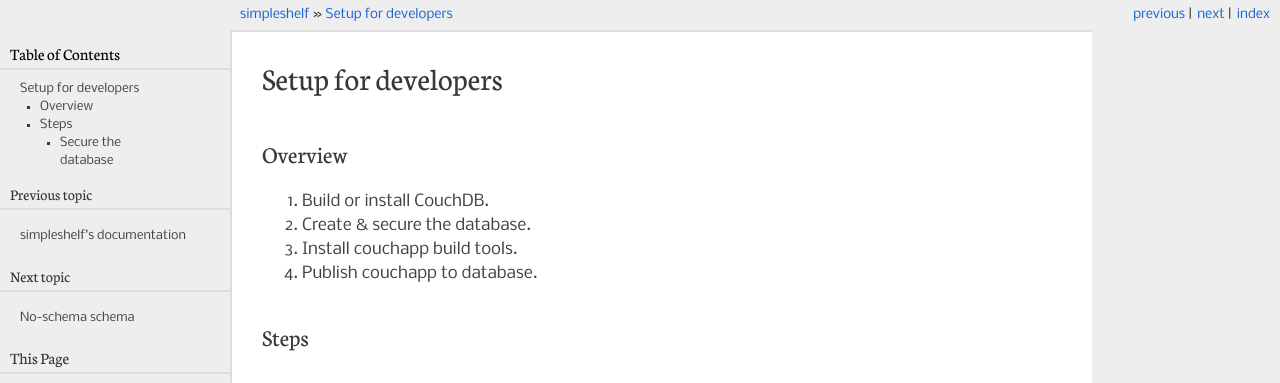
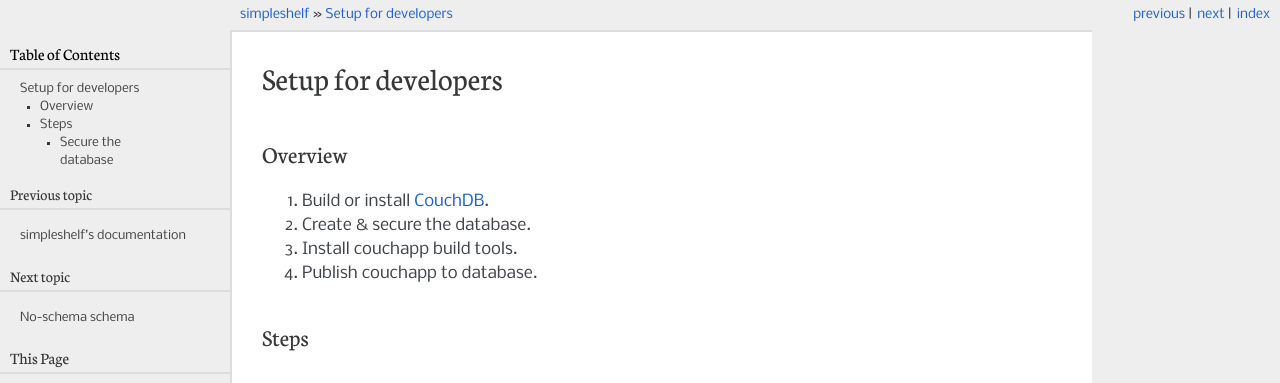
Before and after one commit to tephyr/simpleshelf, a Sphinx documentation site: the page built from docs/setup/setup-for-developers.rst, in a window 1280 px wide. Shown: the top 383 px of the page. Built offline with Sphinx 7.4.7, drawn with Linux system fonts in a browser that asks for light colours.

```diff
--- a/docs/setup/setup-for-developers.rst
+++ b/docs/setup/setup-for-developers.rst
@@ -2,7 +2,7 @@ Setup for developers
 ====================
 Overview
 ++++++++
-#. Build or install CouchDB.
+#. Build or install CouchDB_.
 #. Create & secure the database.
 #. Install couchapp build tools.
 #. Publish couchapp to database.
```
Also changed, not shown: other parts of docs/setup/setup-for-developers.rst (+3 -0 lines).
